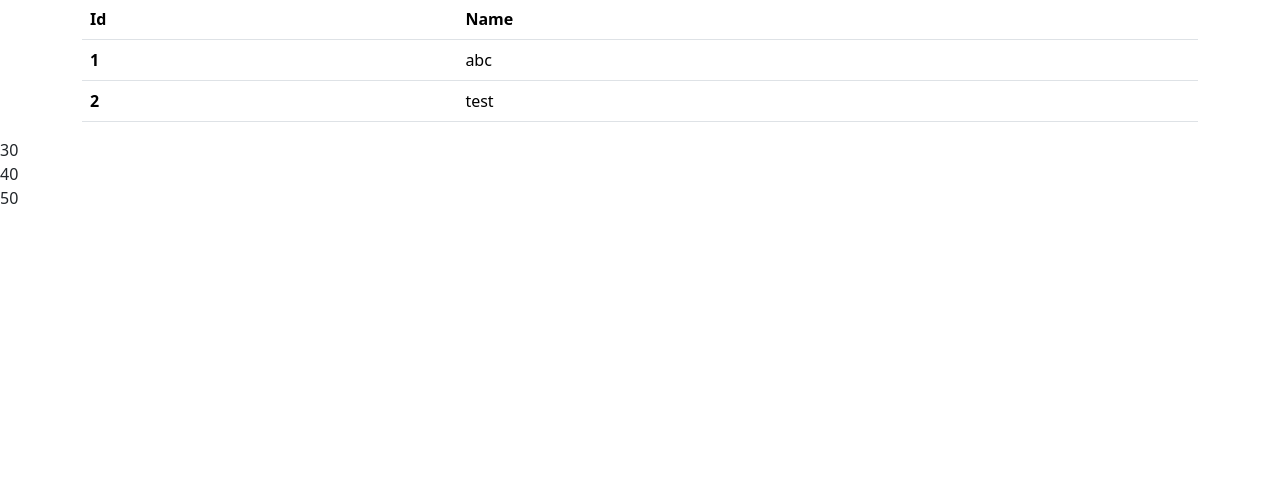
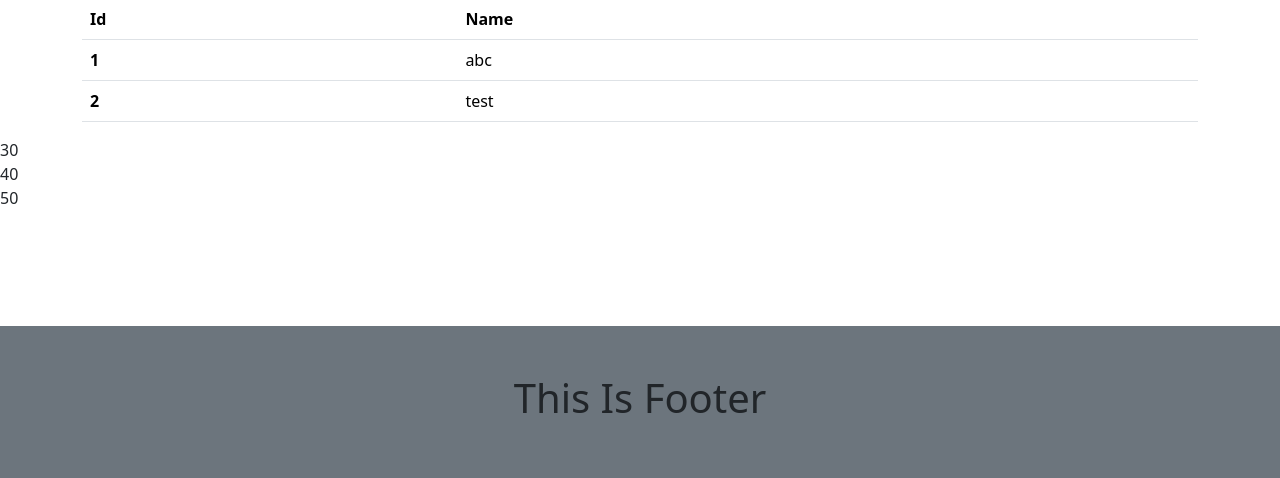
Before and after one commit to aalishgadhiya/Django_learning, a Django app: page / in a window 1280 px wide. Shown: the part 322-800 px from the top of the page. Run offline with Django 5.2, Linux system fonts and the light colour scheme.

Commit message:
latest push

```diff
--- a/templates/aboutus.html
+++ b/templates/aboutus.html
@@ -8,7 +8,3 @@
 
 
 {% endblock %}
-
-</body>
-
-</html>
--- a/templates/base.html
+++ b/templates/base.html
@@ -3,3 +3,5 @@
 {% block contant %}
 
 {% endblock %}
+
+{% include "footer.html" %}
--- /dev/null
+++ b/templates/footer.html
@@ -0,0 +1,8 @@
+<footer>
+    <div class="col-lg-12 bg-secondary position-fixed bottom-0 text-center p-5">
+         <h1>This Is Footer</h1>
+    </div>
+</footer>
+</body>
+
+</html>
--- a/templates/index.html
+++ b/templates/index.html
@@ -43,7 +43,6 @@
      data not found
      {% endif %}
 
-{% endblock %}
-</body>
 
-</html>
+
+    {% endblock %}
```
